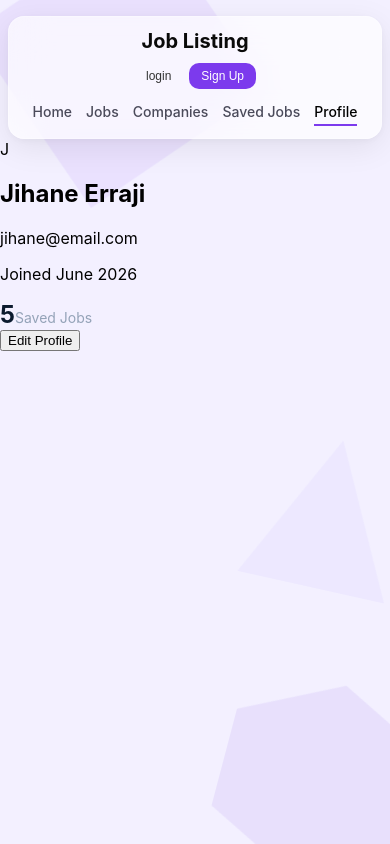
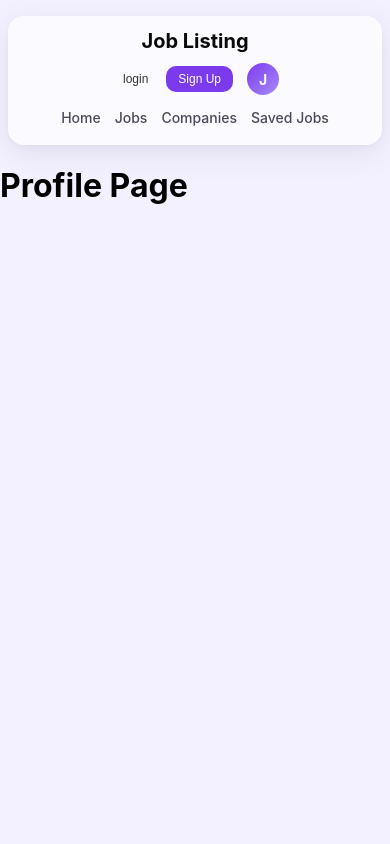
Before and after one commit to erraji-jihane/react-job-listing, a React (Vite) app: page /profile in a window 390 px wide. Built offline with nearby package versions, Linux system fonts and the light colour scheme.

Commit message:
feat: added profile dropdown and profile page placeholder

```diff
--- a/src/App.jsx
+++ b/src/App.jsx
@@ -2,6 +2,7 @@ import Cards from "./components/Cards/Cards";
 import Navbar from "./components/Navbar/Navbar"
 import { Route, Routes } from "react-router-dom";
 import { useState } from "react";
+
 
 
 import Home from "./pages/Home/Home";
@@ -35,6 +36,7 @@ function App() {
         <Route path = "/companies" element= {<Companies />} />
         <Route path = "/saved" element= {<Saved search = {search} setSearch={setSearch} savedJobs= {savedJobs} removeJob= {removeJob} />} />
         <Route path="/profile" element={<Profile />} />
+
       </Routes>
 
 
--- a/src/components/Navbar/Navbar.css
+++ b/src/components/Navbar/Navbar.css
@@ -74,7 +74,30 @@
   gap: 14px;
 }
 
+/* 👇 Profile Icon */
+.profile-icon {
+  width: 36px;
+  height: 36px;
+  background: linear-gradient(135deg, #7c3aed, #a78bfa);
+  border-radius: 50%;
+  display: flex;
+  align-items: center;
+  justify-content: center;
+  cursor: pointer;
+  transition: transform 0.2s ease;
+  flex-shrink: 0;
+}
 
+.profile-icon:hover {
+  transform: scale(1.05);
+}
+
+.profile-icon-letter {
+  font-size: 16px;
+  font-weight: 700;
+  color: white;
+  text-transform: uppercase;
+}
 
 .auth {
   display: flex;
@@ -125,8 +148,6 @@
     justify-content: center;
     gap: 20px;
   }
-
-
 }
 
 @media (max-width: 600px) {
@@ -152,6 +173,16 @@
     flex-wrap: wrap;
     justify-content: center;
   }
+
+  .profile-icon {
+    width: 32px;
+    height: 32px;
+  }
+
+  .profile-icon-letter {
+    font-size: 14px;
+  }
+
   .auth button {
     padding: 6px 12px;
     font-size: 12px;
--- a/src/components/Navbar/Navbar.jsx
+++ b/src/components/Navbar/Navbar.jsx
@@ -1,11 +1,13 @@
 import './Navbar.css'
 import { Link, useLocation } from "react-router-dom"
 import { useState, useEffect } from "react"
+import ProfileDropdown from "../ProfileDropdown/ProfileDropdown"
 
 function Navbar (){
     const location = useLocation();
     const [prevScrollPos, setPrevScrollPos] = useState(0);
     const [visible, setVisible] = useState(true);
+    const [isDropdownOpen, setIsDropdownOpen] = useState(false);
 
     useEffect(() => {
             const handleScroll = () => {
@@ -26,7 +28,6 @@ function Navbar (){
         {name: "Jobs", path: "/jobs"},
         {name:"Companies", path: "/companies"},
         {name:"Saved Jobs", path: "/saved"},
-        {name: "Profile", path: "/profile"}
     ]
 
     return(
@@ -58,7 +59,17 @@ function Navbar (){
                     <button className="login">login</button>
                     <button className="signup">Sign Up</button>
                  </div>
+
+
+                <div className="profile-icon" onClick={() => setIsDropdownOpen(!isDropdownOpen)}>
+                    <span className="profile-icon-letter">J</span>
+                </div>
             </div>
+
+            <ProfileDropdown
+                isOpen={isDropdownOpen}
+                onClose={() => setIsDropdownOpen(false)}
+            />
 
         </nav>
     )
--- /dev/null
+++ b/src/components/ProfileDropdown/ProfileDropdown.css
@@ -0,0 +1,122 @@
+.dropdown-backdrop {
+    position: fixed;
+    top: 0;
+    left: 0;
+    width: 100%;
+    height: 100%;
+    z-index: 98;
+}
+
+.profile-dropdown {
+    position: fixed;
+    top: 80px;
+    right: 24px;
+    width: 260px;
+    background: rgba(255, 255, 255, 0.95);
+    backdrop-filter: blur(16px);
+    border-radius: 14px;
+    padding: 16px;
+    border: 1px solid rgba(226, 232, 240, 0.6);
+    box-shadow: 0 12px 48px rgba(0, 0, 0, 0.12);
+    z-index: 99;
+    animation: slideDown 0.2s ease;
+}
+
+@keyframes slideDown {
+    from {
+        opacity: 0;
+        transform: translateY(-10px);
+    }
+    to {
+        opacity: 1;
+        transform: translateY(0);
+    }
+}
+
+.dropdown-header {
+    display: flex;
+    align-items: center;
+    gap: 12px;
+    padding-bottom: 12px;
+}
+
+.dropdown-avatar {
+    width: 44px;
+    height: 44px;
+    background: linear-gradient(135deg, #7c3aed, #a78bfa);
+    border-radius: 50%;
+    display: flex;
+    align-items: center;
+    justify-content: center;
+    font-size: 18px;
+    font-weight: 700;
+    color: white;
+    text-transform: uppercase;
+    flex-shrink: 0;
+}
+
+.dropdown-name {
+    font-size: 15px;
+    font-weight: 600;
+    color: #0b1a2e;
+    margin: 0;
+}
+
+.dropdown-email {
+    font-size: 13px;
+    color: #6b7a8f;
+    margin: 0;
+}
+
+.dropdown-divider {
+    border: none;
+    border-top: 1px solid #eef2f6;
+    margin: 8px 0;
+}
+
+.dropdown-item {
+    display: flex;
+    align-items: center;
+    gap: 12px;
+    padding: 8px 10px;
+    border-radius: 8px;
+    font-size: 14px;
+    color: #1e293b;
+    transition: background 0.15s ease;
+    cursor: pointer;
+}
+
+.dropdown-item:hover {
+    background: rgba(124, 58, 237, 0.06);
+}
+
+.dropdown-item a {
+    text-decoration: none;
+    color: inherit;
+    flex: 1;
+}
+
+.dropdown-item svg {
+    flex-shrink: 0;
+    color: #6b7a8f;
+}
+
+.dropdown-item:hover svg {
+    color: #7c3aed;
+}
+
+.dropdown-item.logout {
+    color: #dc2626;
+}
+
+.dropdown-item.logout:hover {
+    background: rgba(220, 38, 38, 0.06);
+}
+
+.dropdown-item.logout svg {
+    color: #dc2626;
+}
+
+.dropdown-item.logout:hover svg {
+    color: #dc2626;
+}
--- /dev/null
+++ b/src/components/ProfileDropdown/ProfileDropdown.jsx
@@ -0,0 +1,53 @@
+import { Link } from 'react-router-dom'
+import { FaUser, FaBriefcase, FaCog, FaSignOutAlt } from 'react-icons/fa'
+import './ProfileDropdown.css'
+
+export default function ProfileDropdown({ isOpen, onClose }) {
+    if (!isOpen) return null
+
+    const user = {
+        name: "Jihane Erraji",
+        email: "j.erraji@aui.ma",
+        savedJobs: 5
+    }
+
+    return (
+        <>
+            <div className="dropdown-backdrop" onClick={onClose}></div>
+
+            <div className="profile-dropdown">
+                <div className="dropdown-header">
+                    <div className="dropdown-avatar">
+                        <span>{user.name.charAt(0)}</span>
+                    </div>
+                    <div>
+                        <p className="dropdown-name">{user.name}</p>
+                        <p className="dropdown-email">{user.email}</p>
+                    </div>
+                </div>
+
+                <hr className="dropdown-divider" />
+
+                <div className="dropdown-item">
+                    <FaUser size={16} />
+                    <Link to="/profile" onClick={onClose}>My Profile</Link>
+                </div>
+                <div className="dropdown-item">
+                    <FaBriefcase size={16} />
+                    <Link to="/saved" onClick={onClose}>Saved Jobs ({user.savedJobs})</Link>
+                </div>
+                <div className="dropdown-item">
+                    <FaCog size={16} />
+                    <span>Settings</span>
+                </div>
+
+                <hr className="dropdown-divider" />
+
+                <div className="dropdown-item logout">
+                    <FaSignOutAlt size={16} />
+                    <span>Logout</span>
+                </div>
+            </div>
+        </>
+    )
+}
--- a/src/pages/Profile/profile.jsx
+++ b/src/pages/Profile/profile.jsx
@@ -1,32 +1,3 @@
 export default function Profile() {
-    const user = {
-        name: "Jihane Erraji",
-        email: "jihane@email.com",
-        joined: "June 2026",
-        savedJobs: 5
-    }
-
-    return (
-        <div className="profile-container">
-            <div className="shape shape-1"></div>
-            <div className="shape shape-2"></div>
-            <div className="shape shape-3"></div>
-
-            <div className="profile-card">
-                <div className="profile-avatar">
-                    <span className="avatar-letter">{user.name.charAt(0)}</span>
-                </div>
-                <h2 className="profile-name">{user.name}</h2>
-                <p className="profile-email">{user.email}</p>
-                <p className="profile-joined">Joined {user.joined}</p>
-                <div className="profile-stats">
-                    <div className="stat">
-                        <span className="stat-number">{user.savedJobs}</span>
-                        <span className="stat-label">Saved Jobs</span>
-                    </div>
-                </div>
-                <button className="profile-btn">Edit Profile</button>
-            </div>
-        </div>
-    )
+    return <h1>Profile Page</h1>
 }
```
